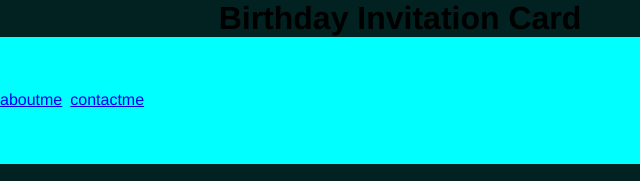
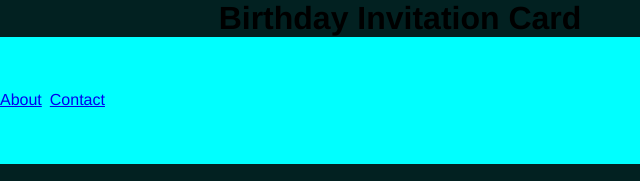
Before and after one commit to NwaMazi/HTML-stuff, a plain HTML site: page index.html in a window 1280 px wide. Shown: the top 181 px of the page, 0-640 px from the left. Drawn offline with Linux system fonts and the light colour scheme.

Commit message:
Update index.html

```diff
--- a/index.html
+++ b/index.html
@@ -10,8 +10,8 @@
     <h1>Birthday Invitation Card</h1>
     <div class="container">
         <div class="nav">
-            <div><a href="./images/aboutme.html">aboutme</a></div>
-            <div><a href="./images/contactme.html">contactme</a></div>
+            <div><a href="./images/aboutme.html">About</a></div>
+            <div><a href="./images/contactme.html">Contact</a></div>
         </div>
         <div class="subinfo"><img src="./images/HDB.jpeg" height="459" width="526" alt="birthday card" /></div>
         <div class="subinfo1">
```
